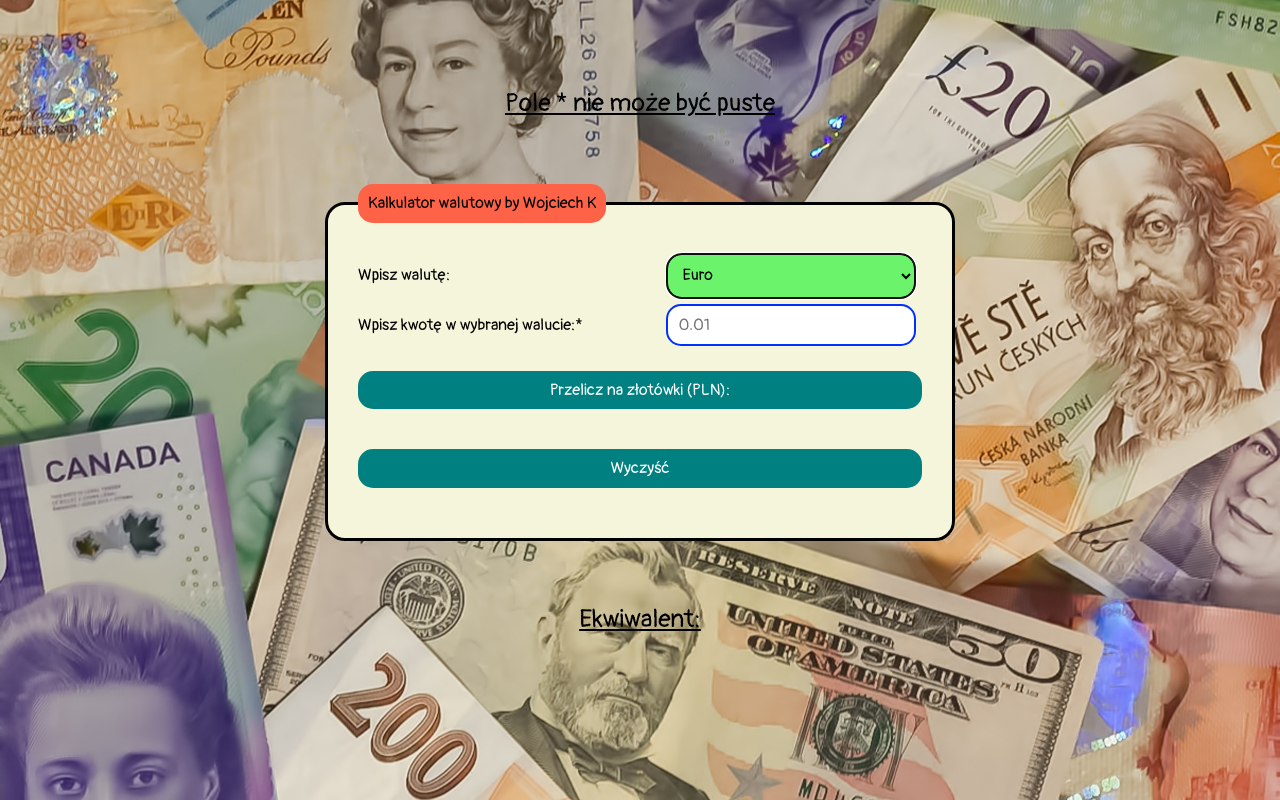
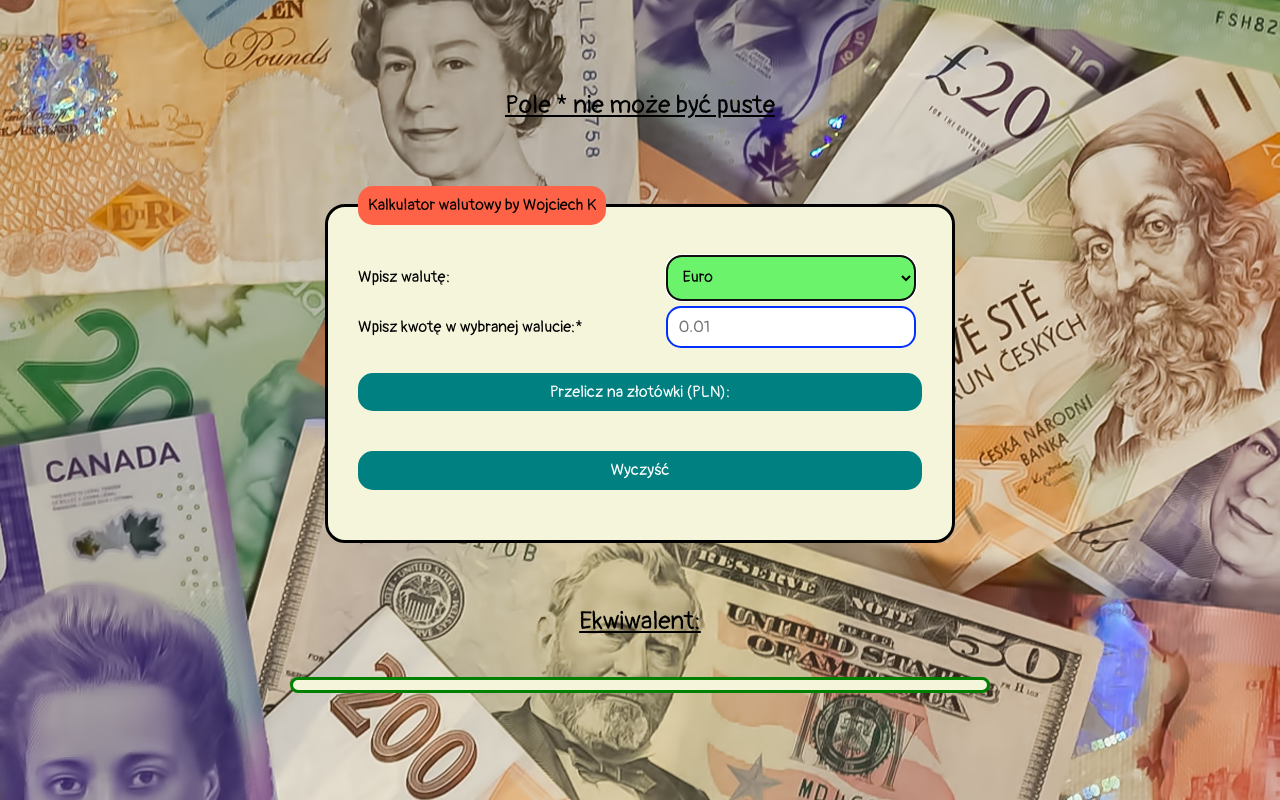
Before and after one commit to wojtekkkwojtek/Currency-converter, a plain HTML site: page index.html in a window 1280 px wide. Drawn offline with nearby package versions, Linux system fonts and the light colour scheme.

Commit message:
font size, border and background color changes

```diff
--- a/css/container.css
+++ b/css/container.css
@@ -1,15 +1,25 @@
 .container {
     flex-basis: 700px;
+
+
 }
 
 .container__result{
     padding: 5px;
     text-align: center;
-    font-size:45px
+    font-size:40px;
+    border: 3px solid green;
+    border-radius: 50px;
+    background-color: beige;
+
+
 }
+
+
 
 .container__paragraph{
     text-align: center;
     font-size: 25px;
     text-decoration: underline;
+
 }
```
